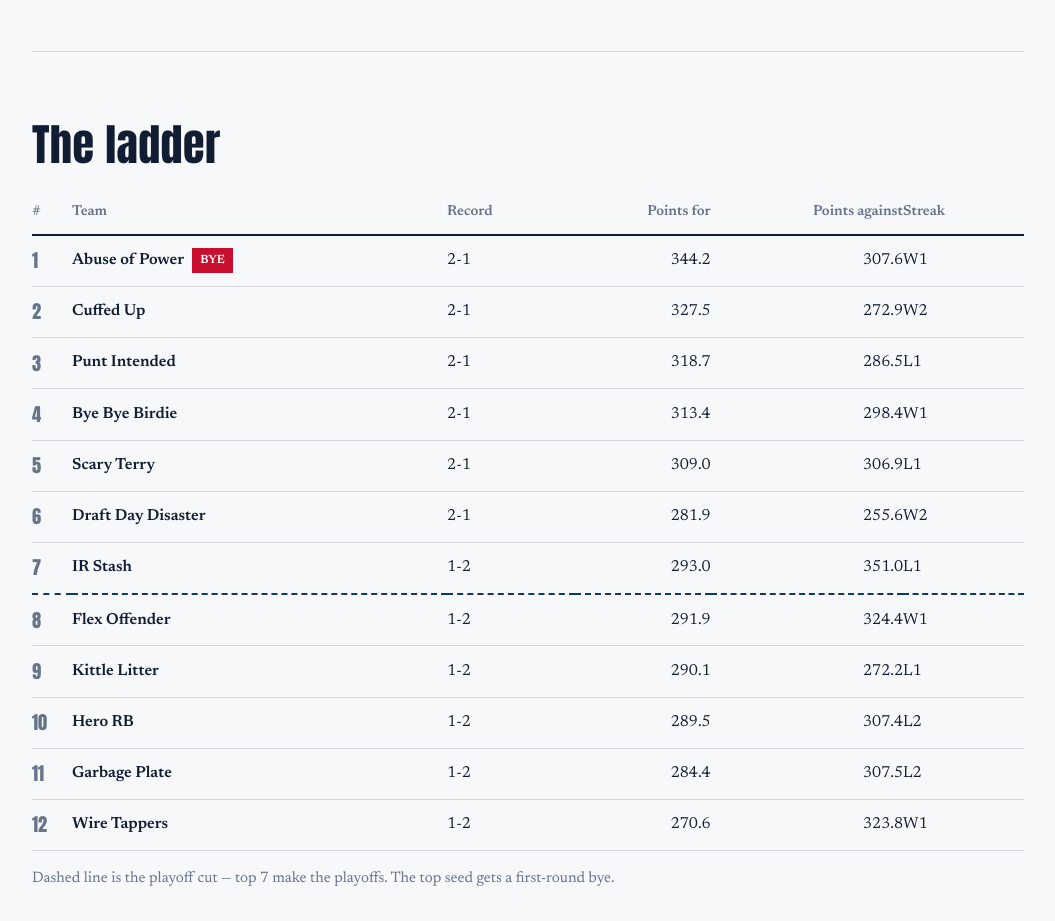
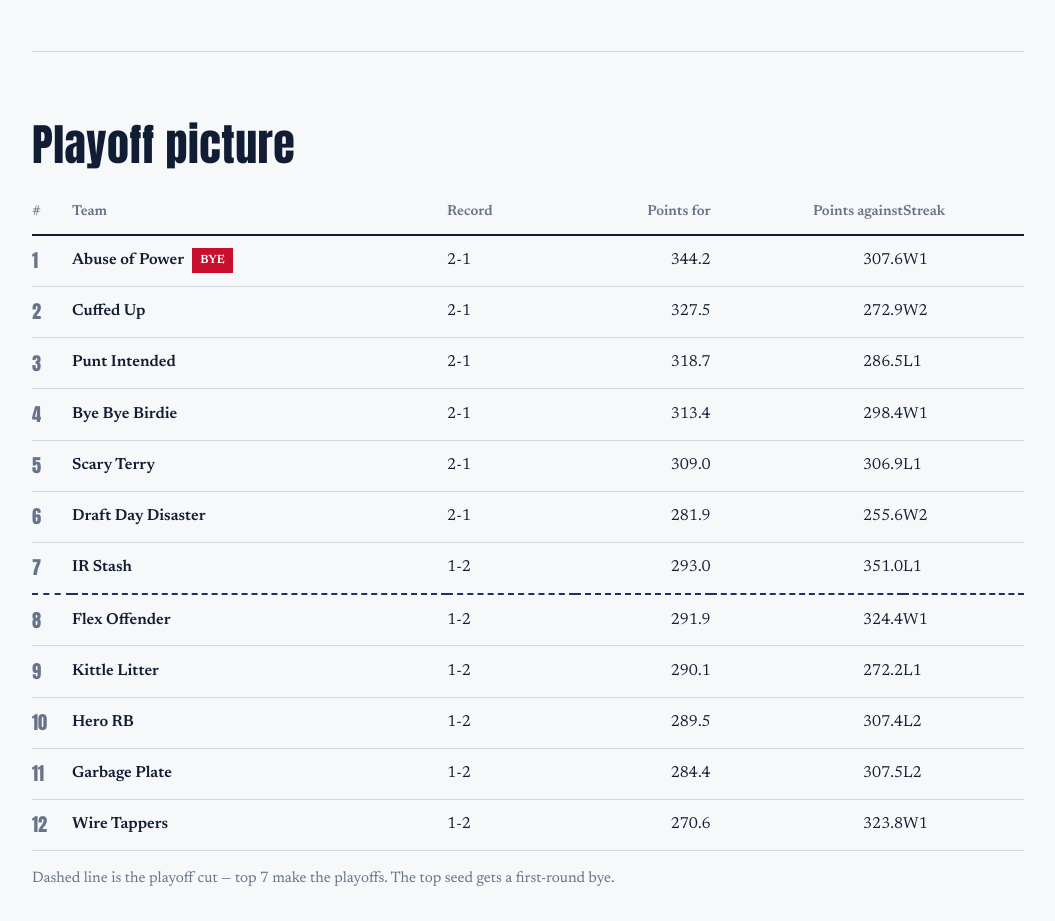
Before and after one commit to Ryphen900/Ryan, a website: page league-site/index.html in a window 1280 px wide. Shown: the part 1960-2881 px from the top of the page, without its empty margins (112-1167 px from the left). Drawn offline with Linux system fonts and the light colour scheme.

Commit message:
Add files via upload

```diff
--- a/league-site/index.html
+++ b/league-site/index.html
@@ -38,7 +38,7 @@
   </section>
 
   <section class="ladder" id="ladder" aria-labelledby="ladder-heading">
-    <h2 id="ladder-heading">The ladder</h2>
+    <h2 id="ladder-heading">Playoff picture</h2>
     <div class="ladder__scroll">
       <table class="ladder__table">
         <thead>
```
